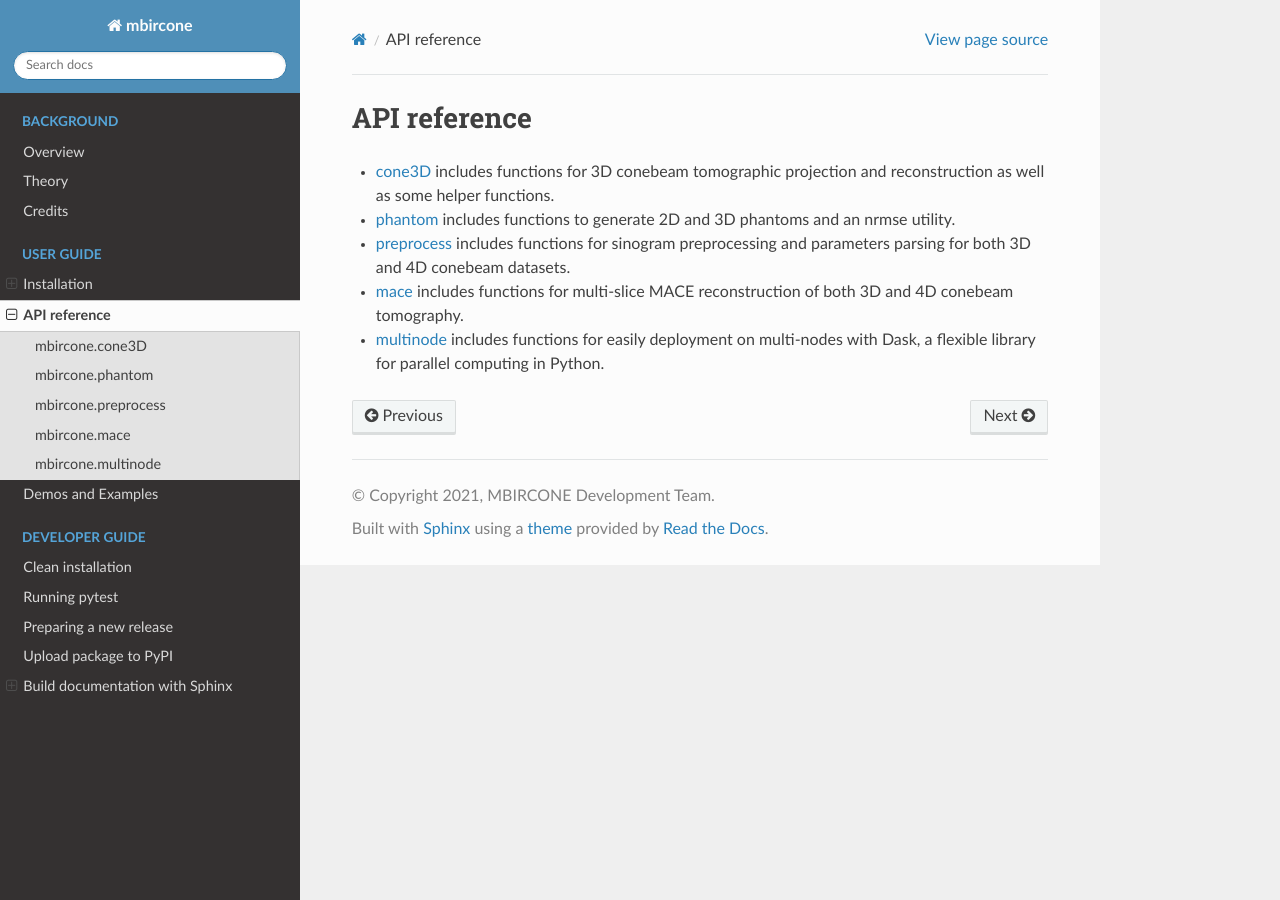
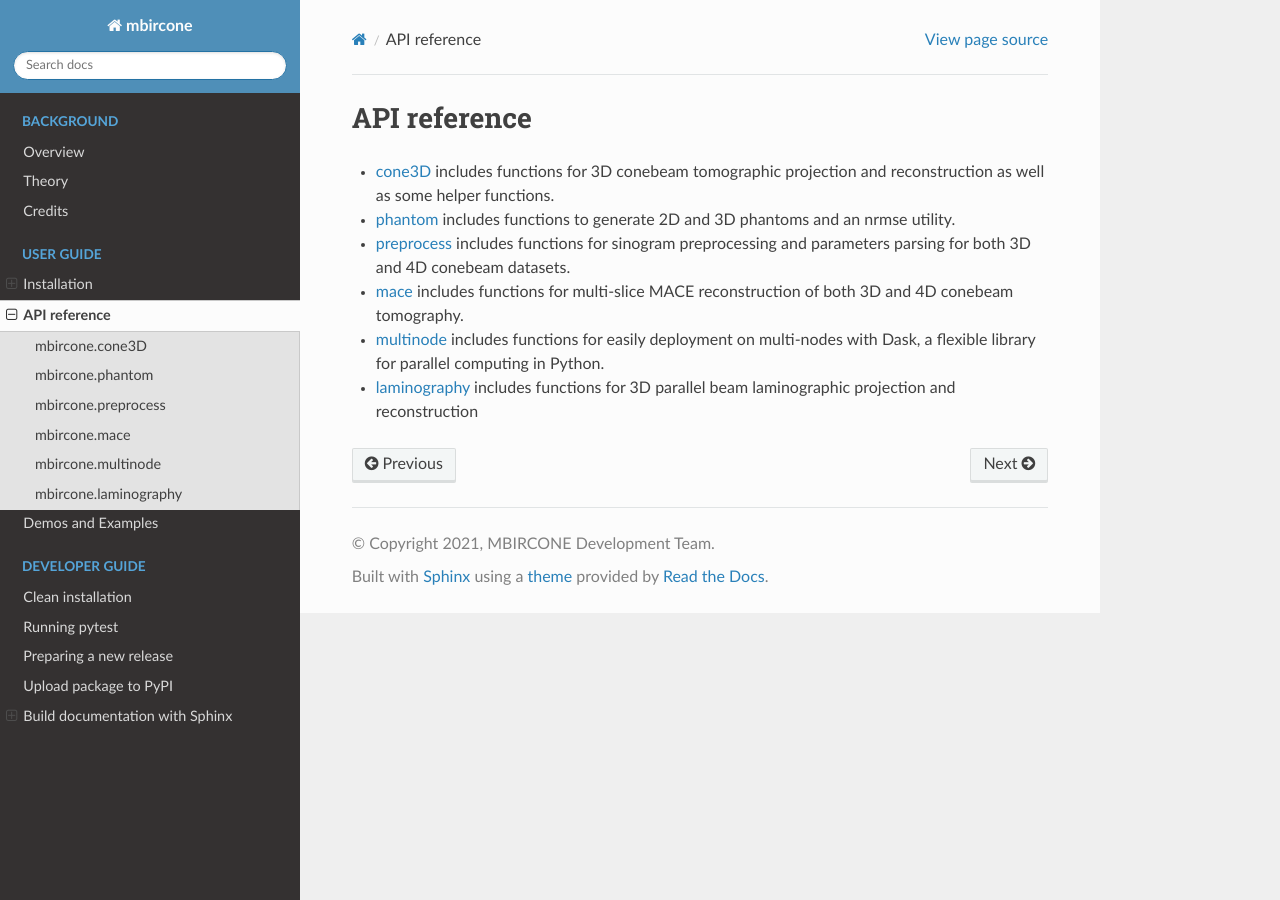
Before and after one commit to cabouman/mbircone, a Sphinx documentation site: the page built from docs/source/api.rst, in a window 1280 px wide. Built offline with Sphinx 7.4.7 and the Read the Docs theme 2.0.0, drawn with Linux system fonts in a browser that asks for light colours.

Commit message:
update .rst files for readthedocs

```diff
--- a/docs/source/api.rst
+++ b/docs/source/api.rst
@@ -7,12 +7,14 @@ API reference
 * preprocess_ includes functions for sinogram preprocessing and parameters parsing for both 3D and 4D conebeam datasets.
 * mace_ includes functions for multi-slice MACE reconstruction of both 3D and 4D conebeam tomography.
 * multinode_ includes functions for easily deployment on multi-nodes with Dask, a flexible library for parallel computing in Python.
+* laminography_ includes functions for 3D parallel beam laminographic projection and reconstruction
 
 .. _cone3D: cone3D.html
 .. _phantom: phantom.html
 .. _preprocess: preprocess.html
 .. _mace: mace.html
 .. _multinode: multinode.html
+.. _laminography: laminography.html
 .. toctree::
    :titlesonly:
    :hidden:
@@ -22,3 +24,4 @@ API reference
    preprocess
    mace
    multinode
+   laminography
```
Also changed, not shown: docs/source/laminography.rst (+13 -0 lines).
